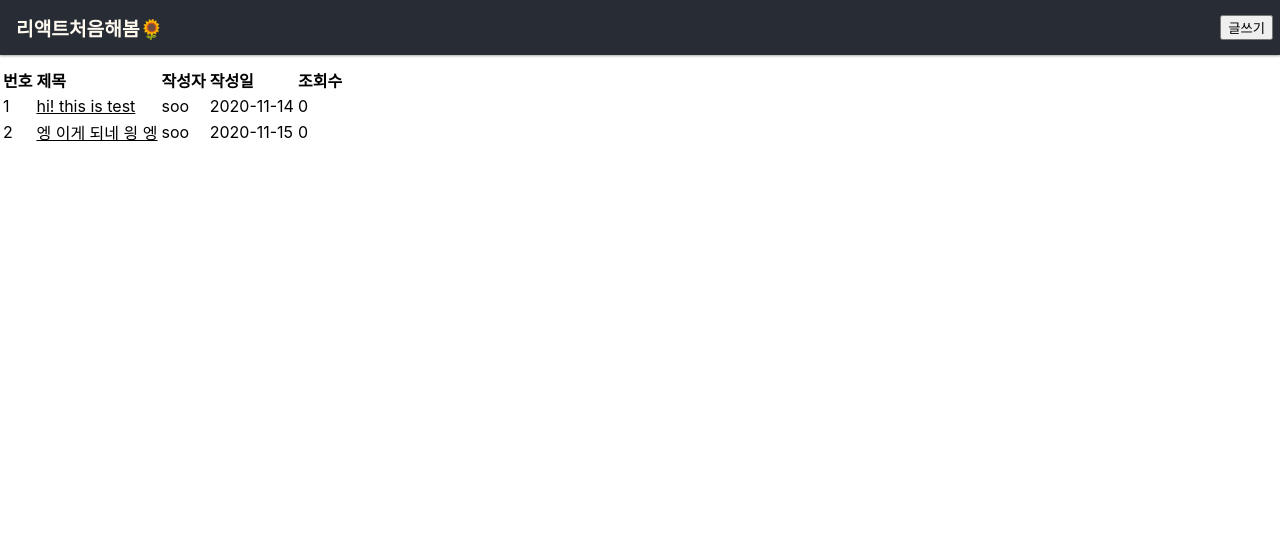
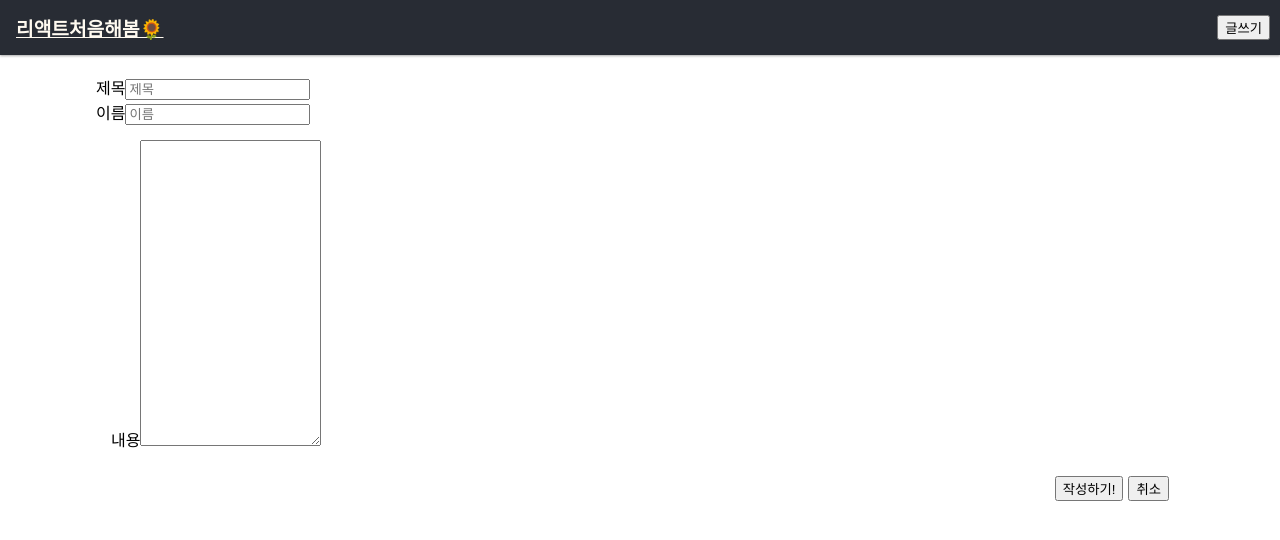
Before and after one commit to mori8/dsc-webproject-frontend, a React (Create React App) app in the folder frontend/: page /create in a window 1280 px wide. Shown: the top 540 px of the page. Built offline with nearby package versions, Linux system fonts and the light colour scheme; the HTML template or start-up script is replaced by a standard one.

Commit message:
router 정비, 컴포넌트 분리

```diff
--- a/frontend/package.json
+++ b/frontend/package.json
@@ -6,6 +6,7 @@
     "@testing-library/jest-dom": "^5.11.4",
     "@testing-library/react": "^11.1.0",
     "@testing-library/user-event": "^12.1.10",
+    "query-string": "^6.13.7",
     "react": "^17.0.1",
     "react-dom": "^17.0.1",
     "react-router-dom": "^5.2.0",
--- a/frontend/src/components/Article.js
+++ b/frontend/src/components/Article.js
@@ -1,16 +1,12 @@
 import React, { Component } from 'react';
 
-class article extends Component {
-    render() {
-        // props.info에서 title, author, date, hits 정보 가져오기
-        const {id, title, author, date, hits } = this.props.info;
-        const link = "/article/" + id;
-        return (
-            <tr>
-                <td>{id}</td><td><a href={link} className="black">{title}</a></td><td>{author}</td><td>{date}</td><td>{hits}</td>
-            </tr>
-        );
-    }
+const Article = ({ match }) => {
+    return (
+        <div>
+            <h2>{match.params.id}번째 글</h2>
+            <p>이제 여기서 id 값으로 백에서 데이터 Fetch해와서 띄우면 Read 구현 완료입니다!</p>
+        </div>
+    )
 }
 
-export default article;
+export default Article;
--- /dev/null
+++ b/frontend/src/components/ArticleItem.js
@@ -0,0 +1,20 @@
+import React, { Component } from 'react';
+
+class articleItem extends Component {
+    render() {
+        // props.info에서 title, author, date, hits 정보 가져오기
+        const {id, title, author, date, hits } = this.props.info;
+        const link = "/board/" + id;
+        return (
+            <tr>
+                <td>{id}</td>
+                <td><a href={link} className="black">{title}</a></td>
+                <td>{author}</td>
+                <td>{date}</td>
+                <td>{hits}</td>
+            </tr>
+        );
+    }
+}
+
+export default articleItem;
--- a/frontend/src/components/Board.js
+++ b/frontend/src/components/Board.js
@@ -1,15 +1,44 @@
 import React, { Component } from 'react';
-import Article from './Article';
+import ArticleItem from './ArticleItem';
 
 class Board extends Component {
+    state = {
+        information: [{
+          id: "1",
+          title: "hi! this is test",
+          description: "Is it romantic how all my elegies\
+          Eulogize me?\
+          I'm not cut out for all these cynical clones\
+          These hunters with cellphones",
+          author: "soo",
+          date: "2020-11-14",
+          hits: 0
+        },
+        {
+          id: "2",
+          title: "엥 이게 되네 읭 엥",
+          description: "Take me to the lakes, where all the poets went to die\
+          I don't belong, and my beloved, neither do you\
+          Those Windermere peaks look like a perfect place to cry\
+          I'm settin' off, but not without my muse",
+          author: "soo",
+          date: "2020-11-15",
+          hits: 0
+        }
+      ],
+    }
     render() {
-        const { data } = this.props;
-        const list = data.map(
-            info => (<Article info={info} key={info.id}/>)
+        const style = {
+            width: "85%",
+            margin: "20px auto",
+        }
+
+        const list = this.state.information.map(
+            info => (<ArticleItem info={info} key={info.id}/>)
         );
         return (
             <div>
-               <table className="table">
+               <table className="table" style={style}>
                    <thead>
                         <tr><td>번호</td><td>제목</td><td>작성자</td><td>작성일</td><td>조회수</td></tr>
                    </thead>
--- /dev/null
+++ b/frontend/src/components/CreateArticle.js
@@ -0,0 +1,55 @@
+import React, { Component, Fragment } from 'react';
+
+class CreateArticle extends Component {
+    render() {
+        const formStyle = {
+            width: "85%",
+            margin: "20px auto",
+        }
+
+        const upperFormStyle = {
+            width: "65%",
+        }
+
+        const textAreaStyle = {
+            display: "block",
+            margin: "15px",
+        }
+
+        const btnDivStyle = {
+            margin: "5px",
+            marginRight: "15px",
+            float: "right",
+        }
+
+        const btnStyle = {
+            margin: "5px",
+        }
+        // TODO: onClick 구현
+        return (
+            <form style={formStyle}>
+                <div class="form-row" style={upperFormStyle}>
+                    <div class="form-group col-md-6">
+                        <label for="title">제목</label>
+                        <input type="email" class="form-control" id="title" placeholder="제목"/>
+                    </div>
+                    <div class="form-group col-md-6">
+                        <label for="name">이름</label>
+                        <input type="password" class="form-control" id="name" placeholder="이름"/>
+                    </div>
+                </div>
+
+                <div class="form-group" style={textAreaStyle}>
+                    <label for="exampleFormControlTextarea1" style={upperFormStyle}>내용</label>
+                    <textarea class="form-control" id="exampleFormControlTextarea1" rows="20"></textarea>
+                </div>
+                <div style={btnDivStyle}>
+                    <button type="submit" class="btn btn-primary" style={btnStyle}>작성하기!</button>
+                    <button type="button" class="btn btn-secondary">취소</button>
+                </div>
+            </form>
+        );
+    }
+}
+
+export default CreateArticle;
--- a/frontend/src/components/Header.js
+++ b/frontend/src/components/Header.js
@@ -6,9 +6,9 @@ class Header extends Component {
         return (
             <Fragment>
                 <header className="header">
-                    <span>리액트처음해봄🌻</span>
+                    <a href="/board" className="logo"><span>리액트처음해봄🌻</span></a>
                     <div className="spacer"></div>
-                    <button type="button" className="btn btn-info">글쓰기</button>
+                    <a href="/create"><button type="button" className="btn createBtn">글쓰기</button></a>
                 </header>
             </Fragment>
         );
--- a/frontend/src/shared/App.css
+++ b/frontend/src/shared/App.css
@@ -14,7 +14,7 @@
   box-shadow: 0 1px 3px rgba(0,0,0,0.12), 0 1px 2px rgba(0,0,0,0.24);
 }
 
-.header > span {
+.header .logo {
   margin: 0 auto;
   font-size: 1.2em;
   font-weight: 600;
@@ -28,8 +28,9 @@
   flex-grow: 1;
 }
 
-.header > button {
-  margin-right: 7px;
+.header .createBtn {
+  margin-right: 10px;
+  font-weight: 500;
 }
 
 .App-header {
@@ -41,6 +42,15 @@
   justify-content: center;
   font-size: calc(10px + 2vmin);
   color: white;
+}
+
+a {
+  color: inherit;
+  background-color: inherit;
+}
+
+a:hover {
+  text-decoration: none;
 }
 
 .App-link {
--- a/frontend/src/shared/App.js
+++ b/frontend/src/shared/App.js
@@ -2,33 +2,18 @@ import React, { Component } from 'react';
 import './App.css'
 import Header from '../components/Header';
 import Board from '../components/Board';
+import { Route } from 'react-router-dom';
+import Article from '../components/Article';
+import CreateArticle from '../components/CreateArticle';
 
 class App extends Component {
-  state = {
-    information: [{
-      id: "1",
-      title: "hi! this is test",
-      author: "soo",
-      date: "2020-11-14",
-      hits: 0
-    },
-    {
-      id: "2",
-      title: "엥 이게 되네 읭 엥",
-      author: "soo",
-      date: "2020-11-15",
-      hits: 0
-    }
-  ],
-  }
-  // handleCreate?
-
   render() {
-    const { information } = this.state;
     return (
       <div className="App">
         <Header/>
-        <Board data={information}/>
+        <Route exact path="/board" component={Board}/>
+        <Route path="/board/:id" component={Article}/>
+        <Route path="/create" component={CreateArticle}/>
       </div>
     );
   }
```
Also changed, not shown: frontend/src/components/ArticleViewer.js (deleted, +0 -13 lines), 1 other file (tests, documents, lock files or other folders).
